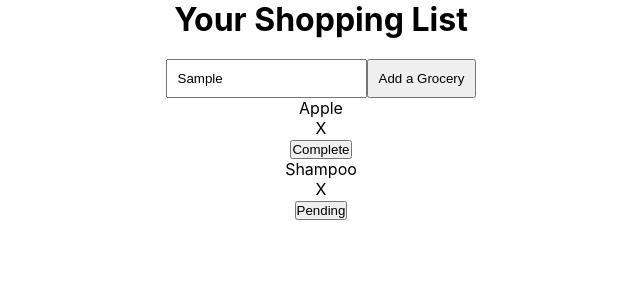
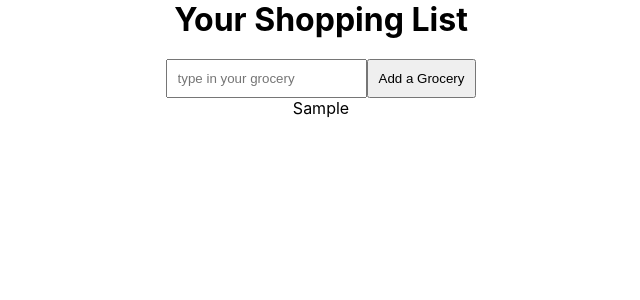
Before and after one commit to mikemangas/todoapp-react-exercise, a React (Create React App) app: page / in a window 1280 px wide. Both pictures are taken after typing "Sample" into the empty fields and a click on the button "Add a Grocery". Shown: the top 300 px of the page, without its empty margins (319-959 px from the left). Built offline with nearby package versions, Linux system fonts and the light colour scheme.

Commit message:
add rvalue rendering functionality onsubmit event

```diff
--- a/src/App.js
+++ b/src/App.js
@@ -1,56 +1,65 @@
 import "./App.css";
+import { useState } from "react";
 
 export default function App() {
   return (
     <div className="App">
-      <h1>Your Shopping List</h1>
-      <Header />
-      <Body />
+      <Main />
     </div>
   );
 }
 
-// creating the header
+// main app component
+
+function Main({ name }) {
+  const [state, setState] = useState([]);
+
+  //event onsbumit and get the value of the form.
   function handleAddGrocerySubmit(event) {
     event.preventDefault();
     const form = event.target;
     const formInput = form.shoppingForm;
     const inputValue = formInput.value;
-  console.log(inputValue);
+
+    //concatenate through spread.. the state (which is empty) and the inputvalue - as an array.
+    const newProductItems = [...state, inputValue];
+
+    //set to new state the productitem.
+    setState(newProductItems);
+    form.reset();
+    console.log(newProductItems);
   }
 
-function Header() {
+  function renderProducts() {
+    //state is here the new state and we are getting the date (single product), through mapping. we return the component "Product" we created and pass it the prop name and the vale.
+    const listItems = state.map((singleProduct) => {
+      return <Product name={singleProduct} />;
+    });
+    return listItems;
+  }
+  let fakeh1 = "Your Shopping List";
   return (
+    <div>
+      <h1>{fakeh1}</h1>
       <form onSubmit={handleAddGrocerySubmit} className="headerForm">
         <input
           className="headerInput"
           name="shoppingForm"
           id="shoppingForm"
           type="text"
+          required
           placeholder="type in your grocery"
         ></input>
         <button className="headerButton" type="submit">
           Add a Grocery
         </button>
       </form>
+      <ul>{renderProducts()}</ul>
+    </div>
   );
 }
 
-//creating the body
-
-function Body() {
-  return (
-    <ul>
-      <li>
-        Apple
-        <p>X</p>
-        <button>Complete</button>
-      </li>
-      <li>
-        Shampoo
-        <p>X</p>
-        <button>Pending</button>
-      </li>
-    </ul>
-  );
+//product component
+function Product({ name }) {
+  return <li>{name}</li>;
 }
--- /dev/null
+++ b/src/shoppinglist.js
@@ -0,0 +1,3 @@
+export default shoppingList({produkt}) {
+return <li>{produkt}</li>
+}
```
Lines whose indentation alone changed are shown as unchanged.
